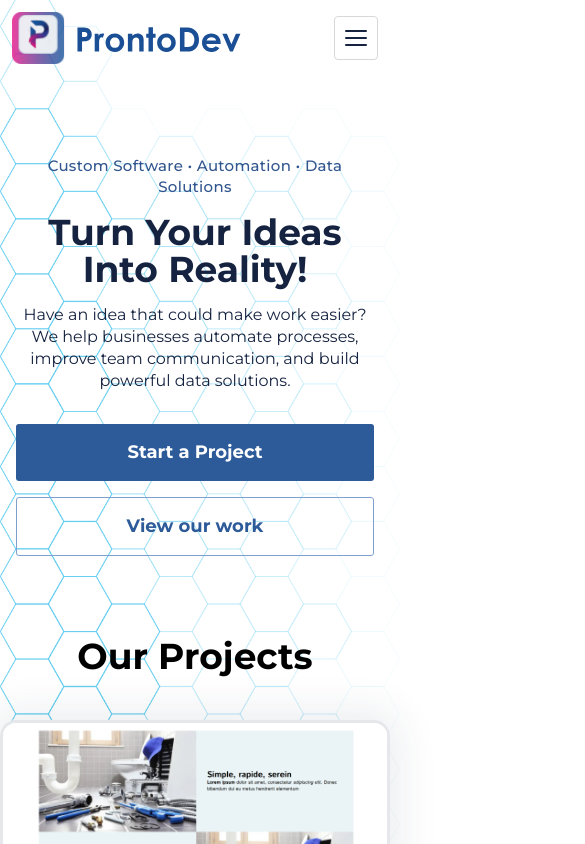
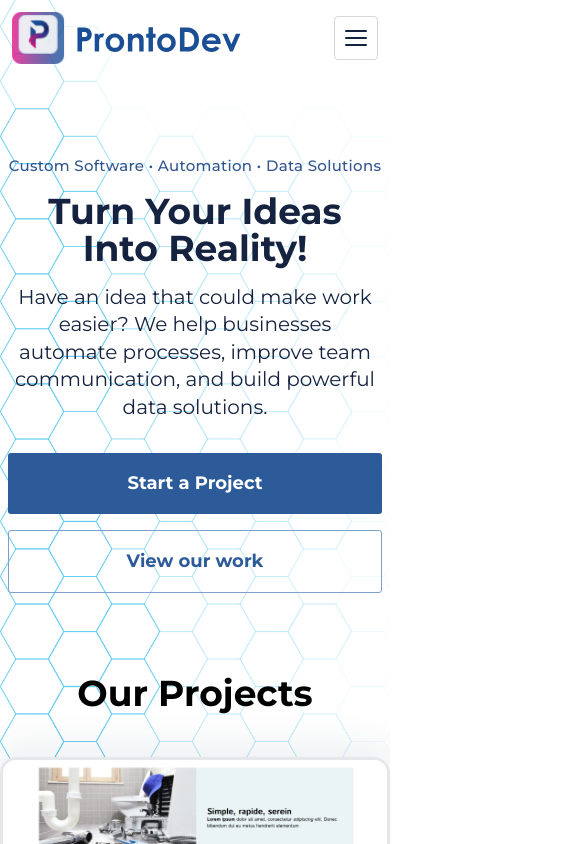
Before and after one commit to TRP-web/prontodev, a Next.js app in the folder nextJs/: page / in a window 390 px wide. Shown: the top 844 px of the page, 585 px wide, since content can reach past the window. Built offline with nearby package versions, Linux system fonts and the light colour scheme.

Commit message:
main screen done

```diff
--- a/nextJs/src/app/globals.css
+++ b/nextJs/src/app/globals.css
@@ -138,5 +138,6 @@ body::after {
     body::before{
         background: url("../public/weblogo/bg-11.png")  left top / 300px auto repeat-y;
         top: 1045px;
+        width: 320px;
     }
 }
--- a/nextJs/src/app/page.tsx
+++ b/nextJs/src/app/page.tsx
@@ -8,7 +8,7 @@ export default function Main() {
     <main>
       <section id="main-screen" className="">
         <div
-          className="bg-main relative w-full overflow-hidden  bg-no-repeat bg-right-top px-4 py-20 sm:px-6 md:py-28 lg:bg-right lg:py-[174px] bg-[length:1229px_auto]"
+          className="bg-main relative w-full overflow-hidden  bg-no-repeat bg-right-top xm:px-2 xs:px-3 py-20 sm:px-6 md:py-28 lg:bg-right lg:py-[174px] bg-[length:1229px_auto]"
 
         >
           <Image
@@ -28,19 +28,19 @@ export default function Main() {
                 <h1 className="mb-4 sm:max-w-[523px] xm:text-4xl xm:text-center sm:text-start sm:text-[clamp(2.4rem,7.5vw,3.875rem)] font-bold leading-[1.04] tracking-normal text-dark-blue">
                   Turn Your Ideas Into Reality!
                 </h1>
-                <p className="mb-8 sm:max-w-[679px] xm:text-center sm:text-start sm:text-[clamp(1rem,3.3vw,1.625rem)] leading-snug text-[#162340]">
+                <p className="mb-8 sm:max-w-[679px] xm:text-center sm:text-start sm:text-[clamp(1rem,3.3vw,1.625rem)] xm:text-xl xs:text-2xl leading-snug text-[#162340]">
                   Have an idea that could make work easier? We help businesses automate processes, improve team communication, and build powerful data solutions.
                 </p>
                 <div className="flex flex-col gap-4 xs:flex-row xs:flex-wrap xs:gap-5">
                   <a
                     href="#apply-forms"
-                    className="inline-flex w-full items-center justify-center rounded-[3px] bg-blue px-6 py-[15px] text-center text-[clamp(1.125rem,3.8vw,1.75rem)] font-bold text-white transition hover:bg-[#244b82] xs:w-auto xs:px-[45px] xs:py-[17px]"
+                    className="inline-flex w-full items-center justify-center rounded-[3px] bg-blue text-center text-[clamp(1.125rem,3.8vw,1.75rem)] font-bold text-white transition hover:bg-[#244b82] xs:w-auto xs:px-[40px] sm:px-[38px] xm:py-[17px]"
                   >
                     Start a Project
                   </a>
                   <a
                     href="#portfolio"
-                    className="inline-flex w-full items-center justify-center rounded-[3px] border border-[#7fa0cf] px-6 py-[15px] text-center text-[clamp(1.125rem,3.8vw,1.75rem)] font-bold text-blue transition hover:border-blue hover:bg-white/65 xs:w-auto xs:px-[45px] xs:py-[17px]"
+                    className="inline-flex w-full items-center justify-center rounded-[3px] border border-[#7fa0cf] text-center text-[clamp(1.125rem,3.8vw,1.75rem)] font-bold text-blue transition hover:border-blue hover:bg-white/65 xs:w-auto xs:px-[38px] sm:px-[45px] xm:py-[17px]"
                   >
                     View our work
                   </a>
@@ -57,8 +57,6 @@ export default function Main() {
         <Portfolio />
         <ApplyForms />
       </section>
-
-      {/* footer // rent server to start mb // adaptive // contact us // about us //  */}
     </main>
   )
 }
```
